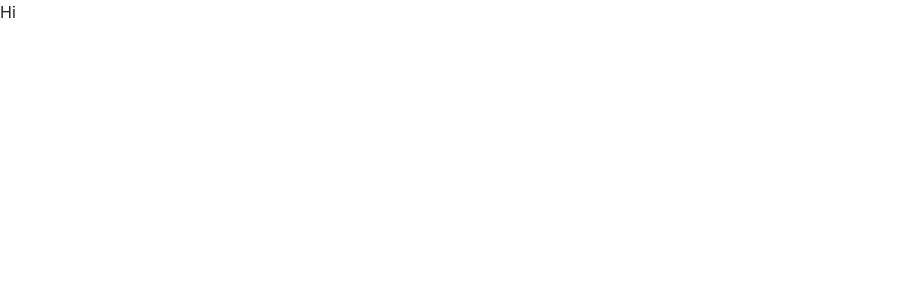
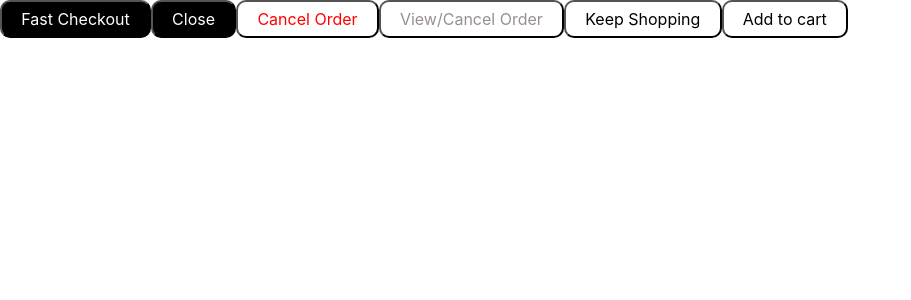
Before and after one commit to Sam-2019/Fast-Checkout-clone, a React (Create React App) app: page / in a window 1280 px wide. Shown: the top 300 px of the page, without its empty margins (0-911 px from the left). Built offline with nearby package versions, Linux system fonts and the light colour scheme.

Commit message:
import buttons

```diff
--- a/src/App.js
+++ b/src/App.js
@@ -1,8 +1,19 @@
 import React from "react";
 import "bootstrap/dist/css/bootstrap.css";
 
+import Button from "./Components/button";
+
 const App = () => {
-  return <div className="body">Hi</div>;
+  return (
+    <div className="body">
+      <Button name="Fast Checkout"  className='primary'/>
+      <Button name="Close" className='primary'/>
+      <Button name="Cancel Order" className='secondary cancel' />
+      <Button name="View/Cancel Order" className='tertiary'/>
+      <Button name="Keep Shopping" className='secondary'/>
+      <Button name="Add to cart"className='secondary' />
+    </div>
+  );
 };
 
 export default App;
```
